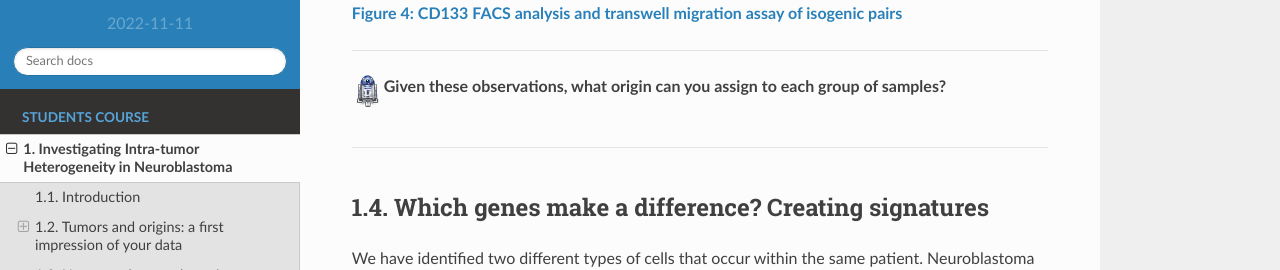
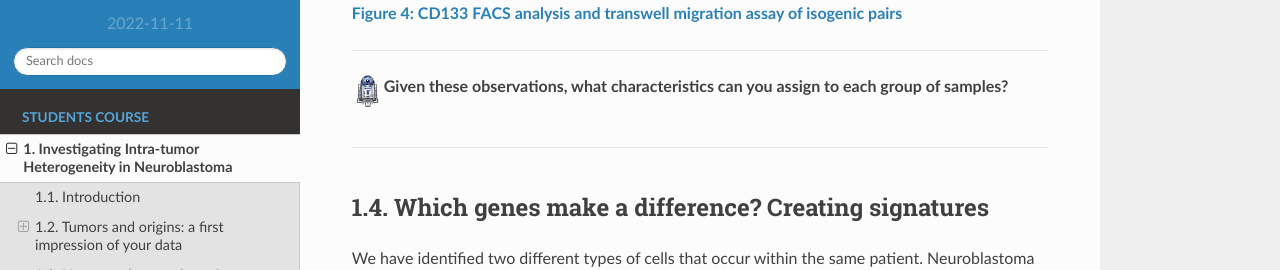
Before and after one commit to antronerds/r2-training-courses, a Sphinx documentation site: the page built from docs/Investigating_Tumor_Heterogeneity_student_version.md, in a window 1280 px wide and 900 px high, scrolled down 8484 px. Shown: the part 181-451 px from the top of the window. Built offline with Sphinx 7.4.7 and the Read the Docs theme 2.0.0, drawn with Linux system fonts in a browser that asks for light colours; pages that are not in the unit, such as notebooks, are missing from menus.

Commit message:
origin question eliminated

```diff
--- a/docs/Investigating_Tumor_Heterogeneity_student_version.md
+++ b/docs/Investigating_Tumor_Heterogeneity_student_version.md
@@ -233,7 +233,7 @@ The cell line pairs from the patient were also investigated for the tumor stem c
 
 ---------
 
-  ![](_static/images/R2d2_logo.png)**Given these observations, what origin can you assign to each group of samples?**
+  ![](_static/images/R2d2_logo.png)**Given these observations, what characteristics can you assign to each group of samples?**
 <br><br>
 
 ---------
```
